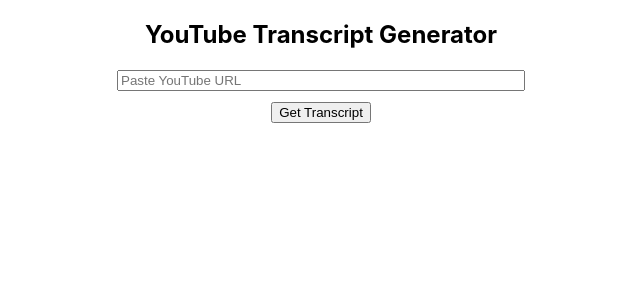
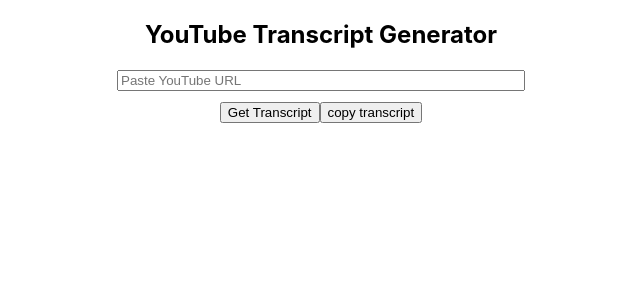
Before and after one commit to mihaimaxim/eco-app, a React (Create React App) app in the folder frontend/: page / in a window 1280 px wide. Shown: the top 300 px of the page, without its empty margins (319-959 px from the left). Built offline with nearby package versions, Linux system fonts and the light colour scheme.

Commit message:
fe change

```diff
--- a/frontend/src/App.js
+++ b/frontend/src/App.js
@@ -40,6 +40,9 @@
       <button onClick={fetchTranscript}>Get Transcript</button>
       {error && <p style={{ color: "red" }}>{error}</p>}
       {transcript && <textarea rows={45} value={transcript} readOnly />}
+      <button onClick={() => navigator.clipboard.writeText(transcript)}>
+        copy transcript
+      </button>
     </div>
   );
 }
```
